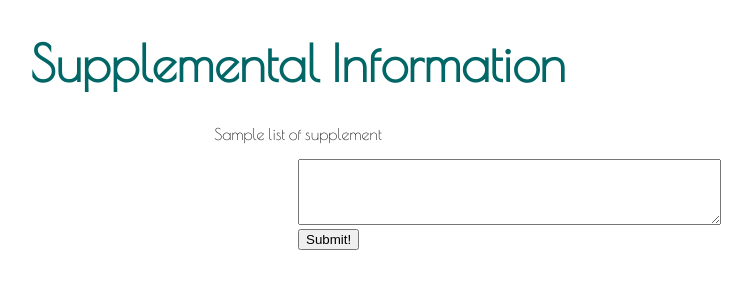
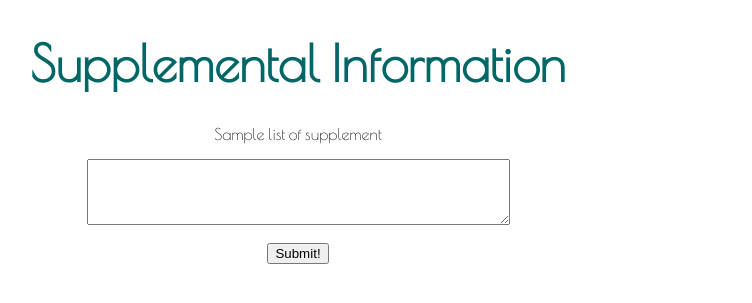
Before and after one commit to jedouard98/scholar-fish, a Python web app: template templates/supplement-info.html in a window 1280 px wide. Shown: the top 303 px of the page, without its empty margins (342-1094 px from the left). Run offline with Jinja, Linux system fonts and the light colour scheme; the template is opened without the code that fills it: most values are stand-ins (such as "Sample title", 1, 10 or a date in 2020).

Commit message:
Postioned text boxes

```diff
--- a/assets/stylesheets/supplement-info.css
+++ b/assets/stylesheets/supplement-info.css
@@ -12,8 +12,12 @@ p{
 }
 
 textarea{
-  margin-left: 50%;
+margin-left: auto;
+margin-right: auto;
+display: block;
 }
 button{
-  margin-left: 50%;
+  margin-left: auto;
+  margin-right: auto;
+  display: block;
 }
```
